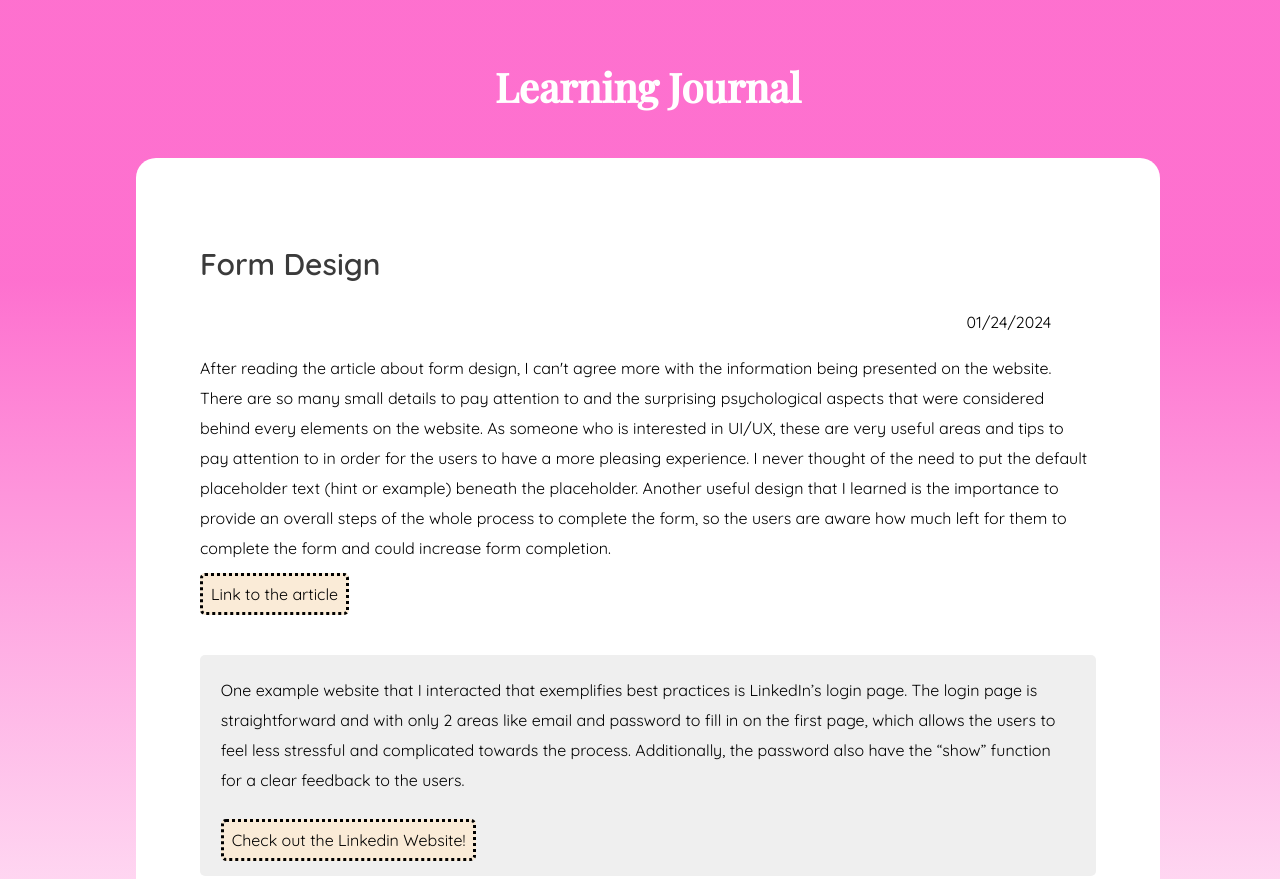
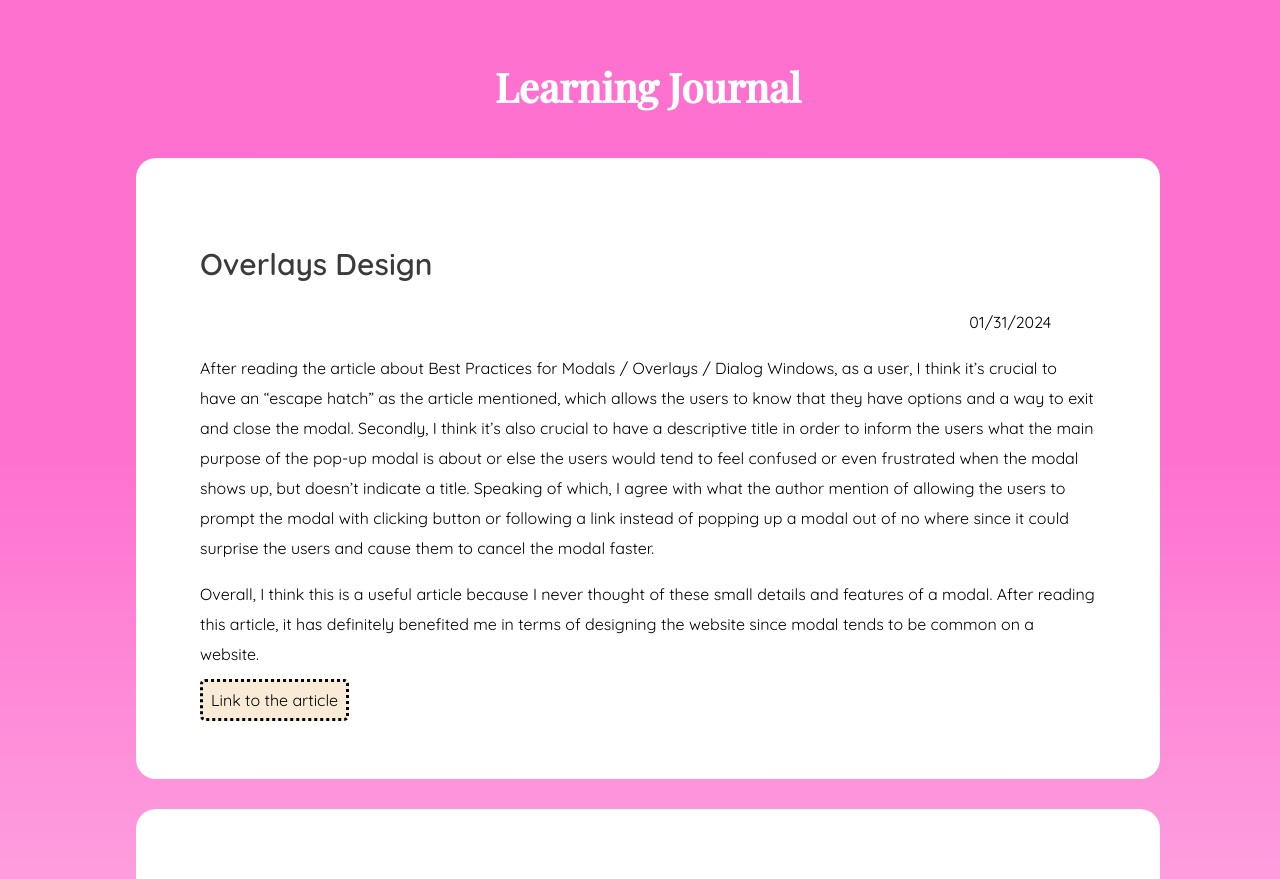
Before and after one commit to luxiaojay/Javascript, a plain HTML site: page journal/index.html in a window 1280 px wide. Shown: the top 879 px of the page. Drawn offline with nearby package versions, Linux system fonts and the light colour scheme.

Commit message:
here is the message

```diff
--- a/journal/index.html
+++ b/journal/index.html
@@ -18,6 +18,21 @@
 
     <main>
 			<h1>Learning Journal</h1>
+            <article>
+                <h2>Overlays Design</h2>
+
+                <p class="date">01/31/2024</p>
+
+
+						<p>
+                            After reading the article about Best Practices for Modals / Overlays / Dialog Windows, as a user, I think it’s crucial to have an “escape hatch” as the article mentioned, which allows the users to know that they have options and a way to exit and close the modal. Secondly, I think it’s also crucial to have a descriptive title in order to inform the users what the main purpose of the pop-up modal is about or else the users would tend to feel confused or even frustrated when the modal shows up, but doesn’t indicate a title. Speaking of which, I agree with what the author mention of allowing the users to prompt the modal with clicking button or following a link instead of popping up a modal out of no where since it could surprise the users and cause them to cancel the modal faster. </p>
+
+                            <p>Overall, I think this is a useful article because I never thought of these small details and features of a modal. After reading this article, it has definitely benefited me in terms of designing the website since modal tends to be common on a website.</p>
+
+                            <a href="https://uxplanet.org/best-practices-for-modals-overlays-dialog-windows-c00c66cddd8c">Link to the article</a>
+
+                    </article>
+
 			<article>
                 <h2>Form Design</h2>
 
--- a/journal/style.css
+++ b/journal/style.css
@@ -38,6 +38,9 @@
     line-height: 30px;
     border-radius: 20px;
     font-family: 'Quicksand', sans-serif;
+    margin-bottom: 30px;
+
+
 
 }
 
```
